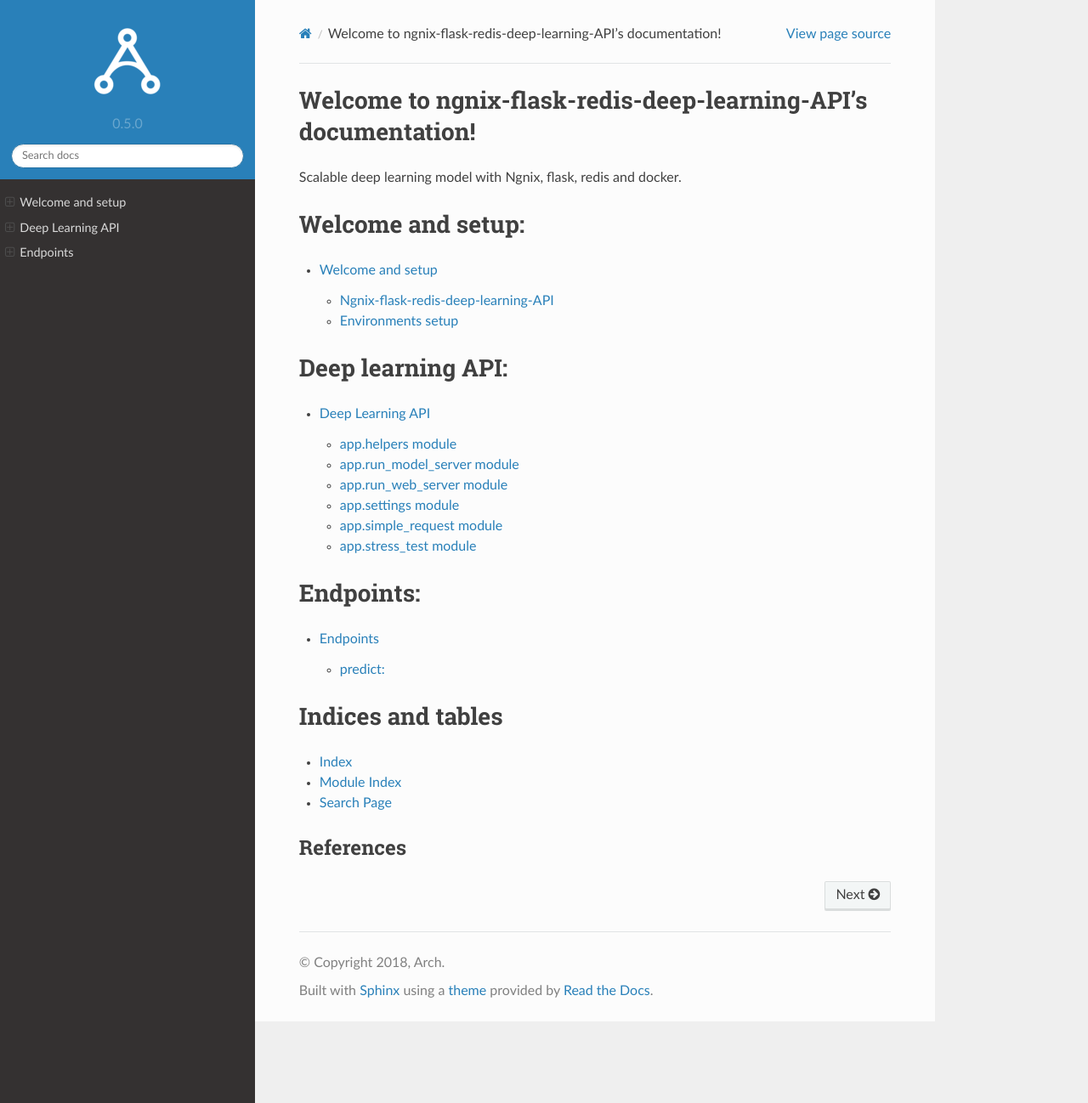
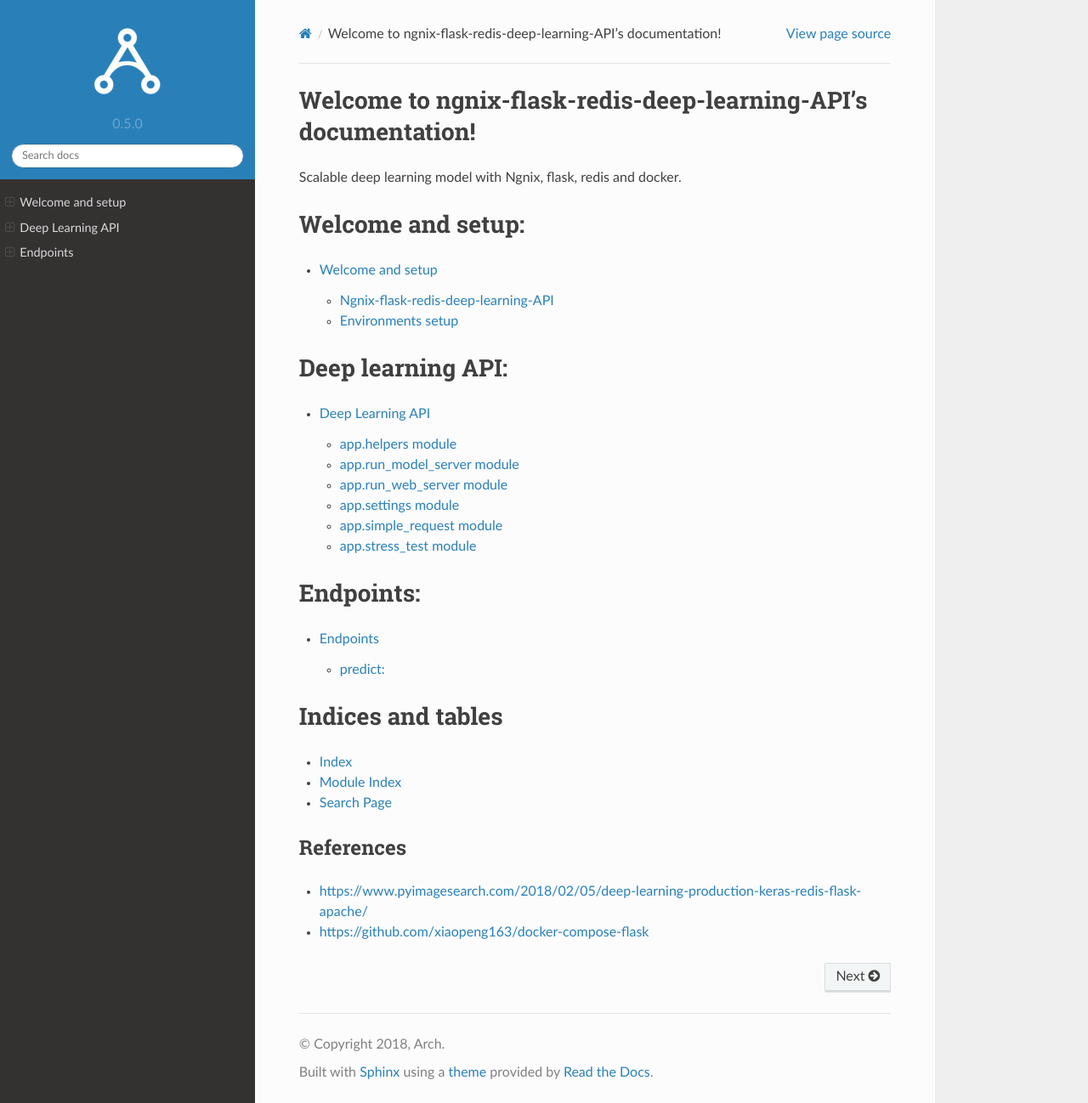
Before and after one commit to BkrmDahal/ngnix_flask_redis_deep_learning_API, a Sphinx documentation site: the page built from docs/index.rst, in a window 1280 px wide and 1298 px high. Shown: the whole window at 85% size. Built offline with Sphinx 7.4.7 and the Read the Docs theme 2.0.0, drawn with Linux system fonts in a browser that asks for light colours; part of the change alters nothing that is shown.

Commit message:
fixed references

```diff
--- a/docs/index.rst
+++ b/docs/index.rst
@@ -45,7 +45,5 @@ Indices and tables
 References
 **********
 
-.. target-notes::
-
-    .. -`Deep learning in production with Keras, Redis, Flask, and Apache`: https://www.pyimagesearch.com/2018/02/05/deep-learning-production-keras-redis-flask-apache/
-    .. -`Github: docker-compose-flask`: https://github.com/xiaopeng163/docker-compose-flask
+* https://www.pyimagesearch.com/2018/02/05/deep-learning-production-keras-redis-flask-apache/
+* https://github.com/xiaopeng163/docker-compose-flask
```
